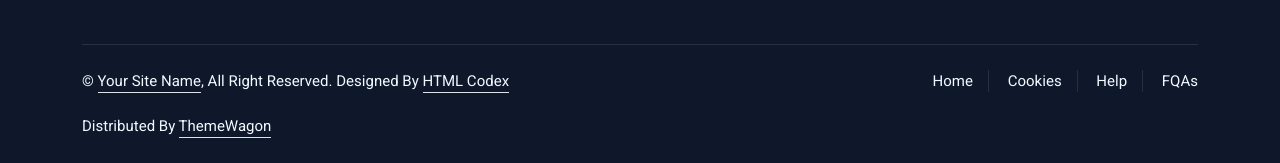
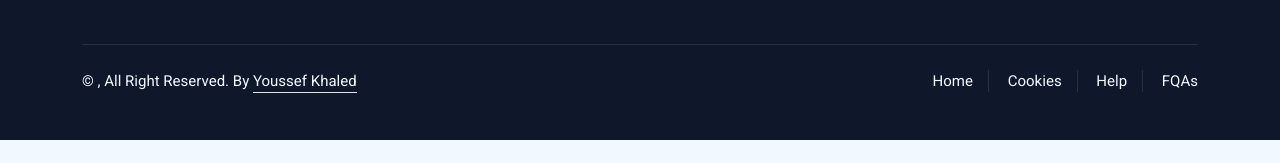
Before and after one commit to DrYoussefKh/YousefKh-P2, a plain HTML site: page booking.html in a window 1280 px wide. Shown: the part 1411-1574 px from the top of the page. After the commit the page ends 1551 px from the top, so only its background shows below. Drawn offline with nearby package versions, Linux system fonts and the light colour scheme.

Commit message:
Update booking.html

```diff
--- a/booking.html
+++ b/booking.html
@@ -214,11 +214,10 @@
                 <div class="copyright">
                     <div class="row">
                         <div class="col-md-6 text-center text-md-start mb-3 mb-md-0">
-                            &copy; <a class="border-bottom" href="#">Your Site Name</a>, All Right Reserved.
+                            &copy; <a class="border-bottom" href="#"></a>, All Right Reserved.
 
 							<!--/*** This template is free as long as you keep the footer author’s credit link/attribution link/backlink. If you'd like to use the template without the footer author’s credit link/attribution link/backlink, you can purchase the Credit Removal License from "https://htmlcodex.com/credit-removal". Thank you for your support. ***/-->
-							Designed By <a class="border-bottom" href="https://htmlcodex.com">HTML Codex</a><br><br>
-                            Distributed By <a class="border-bottom" href="https://themewagon.com" target="_blank">ThemeWagon</a>
+							By <a class="border-bottom" href="https://www.facebook.com/Dr.YoussefKh">Youssef Khaled</a><br><br>
                         </div>
                         <div class="col-md-6 text-center text-md-end">
                             <div class="footer-menu">
```
